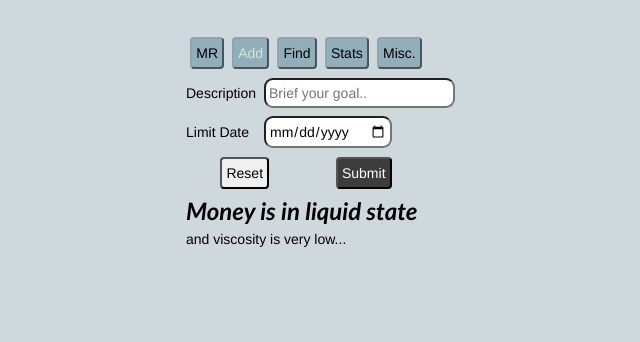
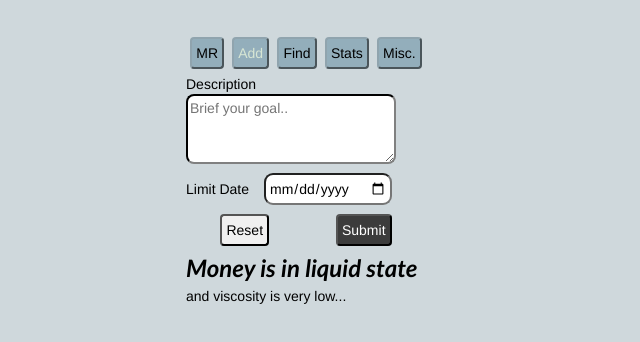
Before and after one commit to udayVK/notedown-ui, an Angular app: page /add/goal in a window 1280 px wide. Shown: the top 342 px of the page, without its empty margins (334-974 px from the left). Built offline with nearby package versions, Linux system fonts and the light colour scheme.

Commit message:
big add goal input box

```diff
--- a/src/app/add-goal/add-goal.component.css
+++ b/src/app/add-goal/add-goal.component.css
@@ -0,0 +1,12 @@
+.AddGoal{
+    width: 100%;
+    height: 70px;
+    padding: 2px;
+    resize: vertical;
+    max-height: 150px;
+    min-height: 70px;
+    border-radius: 8px;
+    border: 2px solid black;
+    border-bottom: 2px grey solid;
+    border-right: 2px grey solid;
+}
--- a/src/app/add-goal/add-goal.component.html
+++ b/src/app/add-goal/add-goal.component.html
@@ -2,10 +2,9 @@
 
     <span>{{addNotif}}</span>
     <table>
-      <tr>
-        <td class="subHead">Description</td>
-        <td class="input"><input type="text" name="Desc" placeholder="Brief your goal.." [(ngModel)]="addGoal.desc"></td>
-      </tr>
+      <tr> <td class="subHead">Description</td></tr>
+      <tr > <td colspan="2" class="input"><textarea type="text" name="Desc" class="AddGoal" placeholder="Brief your goal.." [(ngModel)]="addGoal.desc"></textarea></td></tr>
+
       <tr>
         <td class="subHead">Limit Date</td>
         <td class="input"><input type="date" name="upto" placeholder="upto what " [(ngModel)]="addGoal.upto"></td>
```
